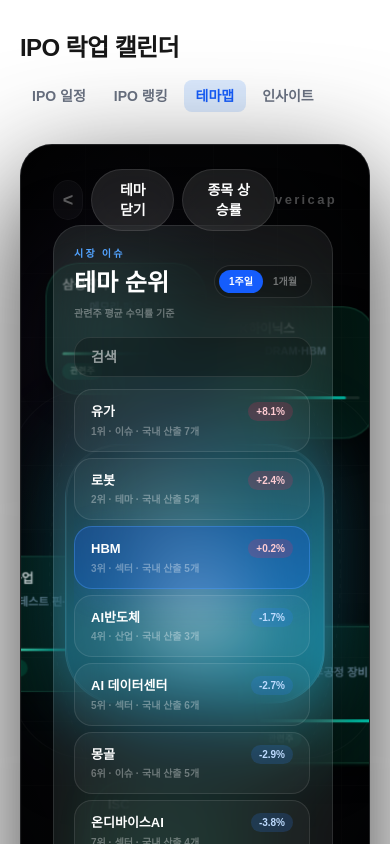
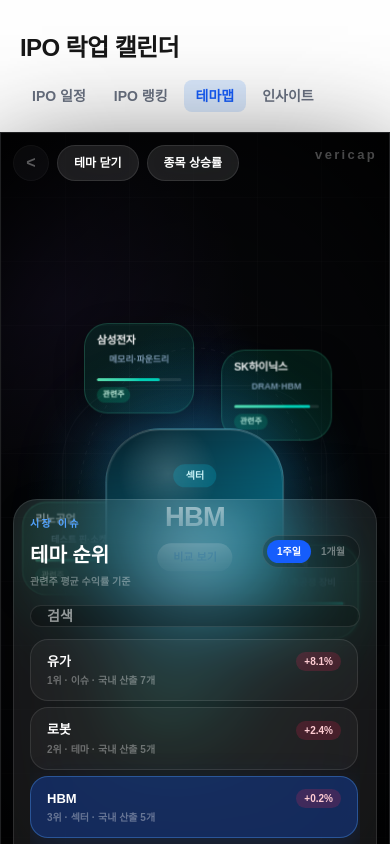
Before and after one commit to wjdwngkdsla-debug/invest-insight, a Next.js app: page /value-chain in a window 390 px wide. Shown: the top 844 px of the page. Built offline with nearby package versions, Linux system fonts and the light colour scheme.

Commit message:
fix: improve mobile ranking and theme map layouts

```diff
--- a/app/ranking/page.tsx
+++ b/app/ranking/page.tsx
@@ -17,7 +17,7 @@ export default function IpoRankingPage() {
   const { updated } = getSiteData();
 
   return (
-    <main className="mx-auto w-full max-w-[1040px] px-5 py-6">
+    <main className="mx-auto w-full max-w-[1040px] px-3 py-4 sm:px-5 sm:py-6">
       <h1 className="sr-only">IPO 랭킹</h1>
       <RankingSwitcher ipoRows={rows} lockupRows={lockupRows} priceDate={updated.slice(5)} />
     </main>
--- a/app/value-chain/page.tsx
+++ b/app/value-chain/page.tsx
@@ -58,7 +58,7 @@ export default function ValueChainPage() {
   };
 
   return (
-    <main className="w-full px-5 py-6">
+    <main className="w-full px-0 py-3 sm:px-5 sm:py-6">
       <script
         type="application/ld+json"
         dangerouslySetInnerHTML={{ __html: JSON.stringify(structuredData) }}
--- a/components/RankingSwitcher.tsx
+++ b/components/RankingSwitcher.tsx
@@ -7,13 +7,13 @@ import { IpoRankingTable } from "@/components/IpoRankingTable";
 import { LockupRankingTable } from "@/components/LockupRankingTable";
 
 type View = "ipo" | "lockup";
-const CHIP = "rounded-full px-4 py-2 text-[13px] font-bold transition-colors";
+const CHIP = "rounded-full px-3 py-2 text-[12px] font-bold transition-colors sm:px-4 sm:text-[13px]";
 
 export function RankingSwitcher({ ipoRows, lockupRows, priceDate, initialView = "ipo" }: { ipoRows: IpoRankingRow[]; lockupRows: LockupRankingRow[]; priceDate: string; initialView?: View }) {
   const [view, setView] = useState<View>(initialView);
   return (
     <div className="space-y-4">
-      <div className="flex items-center gap-2">
+      <div className="flex gap-2 overflow-x-auto pb-1 sm:items-center sm:overflow-visible sm:pb-0">
         <button type="button" onClick={() => setView("ipo")} className={`${CHIP} ${view === "ipo" ? "bg-blue-600 text-white" : "border border-gray-200 bg-white text-slate-600 hover:bg-gray-50"}`}>공모주 수익률</button>
         <button type="button" onClick={() => setView("lockup")} className={`${CHIP} ${view === "lockup" ? "bg-blue-600 text-white" : "border border-gray-200 bg-white text-slate-600 hover:bg-gray-50"}`}>기관 락업 해제일 등락률</button>
       </div>
--- a/components/ValueChainDemo.tsx
+++ b/components/ValueChainDemo.tsx
@@ -474,10 +474,10 @@ function centerTitleLines(title: string) {
 function centerTitleSize(title: string) {
   const lines = centerTitleLines(title);
   const longest = Math.max(...lines.map((line) => line.length));
-  if (lines.length === 1 && longest <= 5) return "text-[38px]";
-  if (lines.length <= 2 && longest <= 5) return "text-[34px]";
-  if (lines.length <= 2 && longest <= 7) return "text-[28px]";
-  return "text-[24px]";
+  if (lines.length === 1 && longest <= 5) return "text-[clamp(26px,7vw,38px)]";
+  if (lines.length <= 2 && longest <= 5) return "text-[clamp(24px,6.4vw,34px)]";
+  if (lines.length <= 2 && longest <= 7) return "text-[clamp(20px,5.4vw,28px)]";
+  return "text-[clamp(18px,4.8vw,24px)]";
 }
 
 function ThemeScatter({ issue, companies, period }: { issue: Issue; companies: Company[]; period: Period }) {
@@ -570,18 +570,18 @@ function ThemeScatter({ issue, companies, period }: { issue: Issue; companies: C
     : undefined;
 
   return (
-    <section className="rounded-[28px] border border-white/10 bg-white/[0.04] p-5">
-      <div className="mb-4 flex items-center justify-between gap-4">
+    <section className="rounded-[24px] border border-white/10 bg-white/[0.04] p-3.5 sm:rounded-[28px] sm:p-5">
+      <div className="mb-4 flex flex-col gap-3 sm:flex-row sm:items-center sm:justify-between sm:gap-4">
         <div>
-          <h3 className="text-xl font-black tracking-tight text-white">테마 종목 분포</h3>
-          <p className="mt-1 text-xs font-bold text-white/35">
+          <h3 className="text-lg font-black tracking-tight text-white sm:text-xl">테마 종목 분포</h3>
+          <p className="mt-1 break-keep text-[11px] font-bold text-white/35 sm:text-xs">
             {periodText} · x축 거래대금 합산 · y축 검색지수 평균 · 원 크기 수익률
           </p>
         </div>
-        <span className="rounded-full bg-blue-500/15 px-3 py-1 text-xs font-black text-blue-300">수익률 1위 {leader?.company.name}</span>
+        <span className="w-fit rounded-full bg-blue-500/15 px-3 py-1 text-[11px] font-black text-blue-300 sm:text-xs">수익률 1위 {leader?.company.name}</span>
       </div>
       <div className="relative overflow-hidden rounded-[24px] bg-black/35">
-        <svg viewBox={`0 0 ${width} ${height}`} className="h-[420px] w-full" preserveAspectRatio="none">
+        <svg viewBox={`0 0 ${width} ${height}`} className="h-[300px] w-full sm:h-[420px]" preserveAspectRatio="none">
           <defs>
             <linearGradient id="scatter-grid" x1="0" y1="0" x2="1" y2="1">
               <stop offset="0%" stopColor="rgba(96,165,250,0.14)" />
@@ -650,7 +650,7 @@ function ThemeScatter({ issue, companies, period }: { issue: Issue; companies: C
         </svg>
         {hovered ? (
           <div
-            className="pointer-events-none absolute z-20 w-[240px] rounded-2xl border border-white/10 bg-[#11131a]/95 p-4 text-white shadow-2xl backdrop-blur-xl"
+            className="pointer-events-none absolute z-20 w-[210px] rounded-2xl border border-white/10 bg-[#11131a]/95 p-3 text-white shadow-2xl backdrop-blur-xl sm:w-[240px] sm:p-4"
             style={tooltipPlacement}
           >
             <div className="flex items-start justify-between gap-3">
@@ -702,10 +702,11 @@ function OrbitStage({
       const rect = stage.getBoundingClientRect();
       const cx = rect.width / 2;
       const cy = rect.height / 2;
+      const compact = rect.width < 640;
       const count = Math.max(Math.min(items.length, 12), 1);
-      const sparseBoost = count <= 6 ? 1.16 : 1;
-      const rx = Math.min(rect.width * 0.36 * sparseBoost, 460);
-      const ry = Math.min(rect.height * 0.28 * sparseBoost, 285);
+      const sparseBoost = compact ? 0.95 : count <= 6 ? 1.16 : 1;
+      const rx = Math.min(rect.width * (compact ? 0.32 : 0.36) * sparseBoost, compact ? 155 : 460);
+      const ry = Math.min(rect.height * (compact ? 0.24 : 0.28) * sparseBoost, compact ? 170 : 285);
       const global = ((time - start) / period) * TAU;
       const track = stage.querySelector<SVGEllipseElement>("[data-track]");
       if (track) {
@@ -716,8 +717,8 @@ function OrbitStage({
       }
       stage.querySelectorAll<HTMLElement>("[data-orbit-card]").forEach((card) => {
         const base = Number(card.dataset.angle ?? 0);
-        const width = Number(card.dataset.width ?? 168);
-        const height = Number(card.dataset.height ?? 98);
+        const width = compact ? 112 : Number(card.dataset.width ?? 168);
+        const height = compact ? 92 : Number(card.dataset.height ?? 98);
         const angle = base + global;
         const depth = (Math.sin(angle) + 1) / 2;
         const scale = 0.98 + depth * 0.06;
@@ -765,24 +766,24 @@ function OrbitStage({
             data-angle={baseAngle}
             data-width="164"
             data-height="134"
-            className="absolute left-0 top-0 h-[134px] w-[164px] cursor-pointer select-none rounded-[34px] bg-transparent p-0 will-change-transform hover:!z-[70]"
+            className="absolute left-0 top-0 h-[92px] w-[112px] cursor-pointer select-none rounded-[24px] bg-transparent p-0 will-change-transform hover:!z-[70] sm:h-[134px] sm:w-[164px] sm:rounded-[34px]"
             title={item.detail}
           >
             <div
-              className={`flex h-full flex-col rounded-[34px] border px-4 py-3.5 text-white backdrop-blur-lg transition-colors ${style.card}`}
+              className={`flex h-full flex-col rounded-[24px] border px-3 py-2.5 text-white backdrop-blur-lg transition-colors sm:rounded-[34px] sm:px-4 sm:py-3.5 ${style.card}`}
               style={{
                 boxShadow:
                   `0 8px 32px rgba(0,0,0,0.45), 0 0 calc(var(--orbit-glow, 0) * 30px) ${style.shadow}`,
               }}
             >
               <div className="mb-1.5 flex items-start justify-between gap-2">
-                <span className="min-w-0 break-keep text-[13px] font-black leading-tight tracking-tight">{item.name}</span>
+                <span className="min-w-0 break-keep text-[11px] font-black leading-tight tracking-tight sm:text-[13px]">{item.name}</span>
               </div>
-              <p className="mb-3 truncate text-[11px] font-bold text-blue-200/65">{item.role}</p>
+              <p className="mb-2 truncate text-[9px] font-bold text-blue-200/65 sm:mb-3 sm:text-[11px]">{item.role}</p>
               <div className="mt-auto h-[3px] overflow-hidden rounded-full bg-white/10">
                 <div className={`h-full rounded-full bg-gradient-to-r ${style.gradient}`} style={{ width: `${Math.min(Math.max(item.score, 5), 100)}%` }} />
               </div>
-              <span className={`mt-2 inline-flex w-fit rounded-full px-2 py-0.5 text-[9px] font-black ${style.badge}`}>{item.category}</span>
+              <span className={`mt-1.5 inline-flex w-fit rounded-full px-1.5 py-0.5 text-[8px] font-black sm:mt-2 sm:px-2 sm:text-[9px] ${style.badge}`}>{item.category}</span>
             </div>
           </button>
         );
@@ -795,8 +796,8 @@ function OrbitStage({
         onClick={onOpenPanel}
         className="absolute left-1/2 top-1/2 z-40 flex -translate-x-1/2 -translate-y-1/2 flex-col items-center justify-center text-center text-white transition-transform duration-300 hover:scale-[1.04]"
         style={{
-          width: 260,
-          height: 260,
+          width: "clamp(156px, 46vw, 260px)",
+          height: "clamp(156px, 46vw, 260px)",
           borderRadius: 54,
           background: `radial-gradient(circle at 35% 25%, rgba(255,255,255,0.18), transparent 28%), ${style.center}`,
           border: "1px solid rgba(255,255,255,0.16)",
@@ -806,10 +807,10 @@ function OrbitStage({
         <span className="pointer-events-none absolute inset-0 rounded-[54px] border border-white/14 [animation:vc-pulse_2.8s_ease-out_infinite]" />
         <span className="pointer-events-none absolute -inset-3.5 rounded-[60px] border border-white/10 [animation:vc-pulse_3.4s_ease-out_infinite_0.6s]" />
         <span className={`mb-4 rounded-full px-3 py-1 text-[10px] font-black ${style.badge}`}>{center.category}</span>
-        <span className={`max-w-[220px] truncate break-keep px-3 text-center ${centerTitleSize(center.title)} font-black leading-none tracking-tight`}>
+        <span className={`max-w-[136px] truncate break-keep px-2 text-center text-2xl font-black leading-none tracking-tight sm:max-w-[220px] sm:px-3 ${centerTitleSize(center.title)}`}>
           {center.title}
         </span>
-        <span className="mt-4 rounded-full bg-white px-5 py-2 text-[12px] font-black text-blue-700 shadow-lg">비교 보기</span>
+        <span className="mt-3 rounded-full bg-white px-4 py-1.5 text-[11px] font-black text-blue-700 shadow-lg sm:mt-4 sm:px-5 sm:py-2 sm:text-[12px]">비교 보기</span>
       </button>
         );
       })()}
@@ -832,14 +833,14 @@ function StockReturnTable({
   const periodText = rows.length ? metricPeriodTextFromMetrics(rows.map((row) => row.metric), period) : periodLabel(period);
 
   return (
-    <div className="absolute inset-0 overflow-auto px-8 pb-8 pt-24 text-white">
-      <section className="mx-auto max-w-[1280px] rounded-[30px] border border-white/10 bg-[#0b0d13]/88 p-6 shadow-[0_30px_90px_rgba(0,0,0,0.5)] backdrop-blur-2xl">
-        <div className="mb-5 flex flex-wrap items-start justify-between gap-4">
+    <div className="absolute inset-0 overflow-auto px-3 pb-5 pt-20 text-white sm:px-8 sm:pb-8 sm:pt-24">
+      <section className="mx-auto max-w-[1280px] rounded-[24px] border border-white/10 bg-[#0b0d13]/88 p-4 shadow-[0_30px_90px_rgba(0,0,0,0.5)] backdrop-blur-2xl sm:rounded-[30px] sm:p-6">
+        <div className="mb-5 flex flex-col gap-4 sm:flex-row sm:flex-wrap sm:items-start sm:justify-between">
           <div>
             <p className="mb-1 text-[10px] font-black uppercase tracking-[0.22em] text-blue-400">종목 상승률</p>
-            <h2 className="text-3xl font-black tracking-tight">테마 관련주 상승률</h2>
+            <h2 className="text-2xl font-black tracking-tight sm:text-3xl">테마 관련주 상승률</h2>
           </div>
-          <div className="flex flex-wrap items-center justify-end gap-3">
+          <div className="flex flex-wrap items-center gap-2 sm:justify-end sm:gap-3">
             <span className="rounded-full bg-white/[0.07] px-3 py-2 text-xs font-black text-white/40">{periodText}</span>
             <div className="inline-flex rounded-full border border-white/10 bg-white/10 p-1">
               {PERIOD_OPTIONS.map(({ value, label }) => (
@@ -847,7 +848,7 @@ function StockReturnTable({
                   key={value}
                   type="button"
                   onClick={() => setPeriod(value)}
-                  className={`whitespace-nowrap rounded-full px-3.5 py-2 text-xs font-black transition ${
+                  className={`whitespace-nowrap rounded-full px-3 py-1.5 text-[11px] font-black transition sm:px-3.5 sm:py-2 sm:text-xs ${
                     period === value ? "bg-blue-600 text-white shadow-md" : "text-white/45 hover:text-white/70"
                   }`}
                 >
@@ -857,8 +858,8 @@ function StockReturnTable({
             </div>
           </div>
         </div>
-        <div className="overflow-hidden rounded-2xl border border-white/10">
-          <table className="w-full border-collapse text-sm">
+        <div className="overflow-x-auto rounded-2xl border border-white/10">
+          <table className="w-full min-w-[1080px] border-collapse text-sm">
             <thead className="bg-white/[0.05]">
               <tr className="border-b border-white/10 text-left">
                 {["순위", "종목", "현재가", `${periodLabel(period)} 등락률`, "시가총액", "거래대금", "테마", "상승 이유"].map((head, index) => (
@@ -937,17 +938,17 @@ function ComparePanel({
 
   return (
     <aside
-      className="absolute bottom-0 right-0 top-0 z-[80] overflow-auto border-l border-white/10 bg-[#07080b]/95 shadow-[-32px_0_80px_rgba(0,0,0,0.55)] backdrop-blur-2xl transition-[width] duration-500"
-      style={{ width: panelWidth }}
+      className="absolute inset-x-0 bottom-0 top-0 z-[120] overflow-auto border-l border-white/10 bg-[#07080b]/95 shadow-[-32px_0_80px_rgba(0,0,0,0.55)] backdrop-blur-2xl transition-[width] duration-500 sm:left-auto"
+      style={{ width: panelWidth, maxWidth: "100%" }}
     >
       <div
         role="separator"
         aria-orientation="vertical"
         aria-label="상세 패널 폭 조절"
         onPointerDown={onResizeStart}
-        className="absolute bottom-0 left-0 top-0 z-[95] w-2 cursor-col-resize border-l border-blue-400/25 bg-blue-400/0 transition hover:bg-blue-400/10"
+        className="absolute bottom-0 left-0 top-0 z-[95] hidden w-2 cursor-col-resize border-l border-blue-400/25 bg-blue-400/0 transition hover:bg-blue-400/10 sm:block"
       />
-      <div className="sticky top-0 z-[90] border-b border-white/10 bg-[#07080b]/95 px-7 py-4 backdrop-blur-2xl">
+      <div className="sticky top-0 z-[90] border-b border-white/10 bg-[#07080b]/95 px-4 py-3 backdrop-blur-2xl sm:px-7 sm:py-4">
         <button
           type="button"
           onClick={onClose}
@@ -956,12 +957,12 @@ function ComparePanel({
         >
           ×
         </button>
-        <div className="flex items-center justify-between gap-4 pl-12">
+        <div className="flex flex-col gap-3 pl-12 sm:flex-row sm:items-center sm:justify-between sm:gap-4">
         <div>
           <p className="mb-0.5 text-[10px] font-black uppercase tracking-[0.22em] text-blue-400">{focusCompany ? "종목 연결망" : "관련주 비교"}</p>
-          <h2 className="text-3xl font-black tracking-tight text-white">{focusCompany ? `${focusCompany.name} 관련 테마` : issue.title}</h2>
+          <h2 className="break-keep text-2xl font-black tracking-tight text-white sm:text-3xl">{focusCompany ? `${focusCompany.name} 관련 테마` : issue.title}</h2>
         </div>
-        <div className="flex shrink-0 items-center gap-3">
+        <div className="flex shrink-0 flex-wrap items-center gap-2 sm:gap-3">
           <span className="rounded-full bg-white/[0.07] px-3 py-2 text-xs font-black text-white/40">{periodText}</span>
           <div className="inline-flex rounded-full border border-white/10 bg-white/10 p-1">
             {PERIOD_OPTIONS.map(({ value, label }) => (
@@ -969,7 +970,7 @@ function ComparePanel({
                 key={value}
                 type="button"
                 onClick={() => setPeriod(value)}
-                className={`whitespace-nowrap rounded-full px-4 py-2 text-xs font-black transition ${period === value ? "bg-blue-600 text-white shadow-md" : "text-white/45 hover:text-white/65"}`}
+                className={`whitespace-nowrap rounded-full px-3 py-1.5 text-[11px] font-black transition sm:px-4 sm:py-2 sm:text-xs ${period === value ? "bg-blue-600 text-white shadow-md" : "text-white/45 hover:text-white/65"}`}
               >
                 {label}
               </button>
@@ -981,13 +982,13 @@ function ComparePanel({
         </div>
         </div>
       </div>
-      <div className="px-7 py-6">
+      <div className="px-4 py-5 sm:px-7 sm:py-6">
         <p className="mb-5 text-sm font-semibold leading-7 text-white/45">
           {focusCompany ? `${focusCompany.name}이 연결된 테마와 섹터를 모아 봅니다. 종목을 기준으로 시장 이슈를 거슬러 올라가는 화면입니다.` : issue.desc}
         </p>
         {focusCompany ? (
-          <div className="mb-6 overflow-hidden rounded-2xl border border-blue-400/20 bg-blue-500/[0.06]">
-            <table className="w-full border-collapse text-sm">
+          <div className="mb-6 overflow-x-auto rounded-2xl border border-blue-400/20 bg-blue-500/[0.06]">
+            <table className="w-full min-w-[760px] border-collapse text-sm">
               <thead className="bg-white/[0.03]">
                 <tr className="border-b border-white/10">
                   {["테마·섹터", "분류", "평균 수익률", "연결 이유"].map((head, index) => (
@@ -1031,8 +1032,8 @@ function ComparePanel({
         )}
         {!focusCompany ? (
           <>
-        <div className="mt-6 overflow-hidden rounded-2xl border border-white/10">
-          <table className="w-full border-collapse text-sm">
+        <div className="mt-6 overflow-x-auto rounded-2xl border border-white/10">
+          <table className="w-full min-w-[620px] border-collapse text-sm">
             <thead className="bg-white/[0.03]">
               <tr className="border-b border-white/10">
                 {["종목", "연관성"].map((head, index) => (
@@ -1057,8 +1058,8 @@ function ComparePanel({
             </tbody>
           </table>
         </div>
-        <div className="mt-6 overflow-hidden rounded-2xl border border-white/10">
-          <table className="w-full border-collapse text-sm">
+        <div className="mt-6 overflow-x-auto rounded-2xl border border-white/10">
+          <table className="w-full min-w-[860px] border-collapse text-sm">
             <thead className="bg-white/[0.03]">
               <tr className="border-b border-white/10">
                 {FINANCIAL_TABLE_COLUMNS.map((column) => (
@@ -1248,7 +1249,7 @@ export function ValueChainDemo() {
   const categoryFilters: Array<"전체" | OrbitCategory> = ["전체", "산업", "섹터", "관련주", "이슈"];
 
   return (
-    <div className="relative h-[calc(100vh-120px)] min-h-[860px] overflow-hidden rounded-[32px] border border-white/10 bg-[#07080b] shadow-[0_40px_120px_rgba(0,0,0,0.8)]">
+    <div className="relative h-[calc(100vh-72px)] min-h-[720px] overflow-hidden rounded-none border border-white/10 bg-[#07080b] shadow-[0_40px_120px_rgba(0,0,0,0.8)] sm:h-[calc(100vh-120px)] sm:min-h-[860px] sm:rounded-[32px]">
       <style>{`
         @keyframes vc-pulse {
           0% { opacity: 1; transform: scale(1); }
@@ -1257,13 +1258,13 @@ export function ValueChainDemo() {
       `}</style>
       <div className="pointer-events-none absolute inset-0 bg-[linear-gradient(rgba(255,255,255,0.024)_1px,transparent_1px),linear-gradient(90deg,rgba(255,255,255,0.024)_1px,transparent_1px)] bg-[size:64px_64px]" />
       <div className="pointer-events-none absolute inset-0 bg-[radial-gradient(circle_at_50%_48%,rgba(37,99,235,0.16),transparent_38%),radial-gradient(circle_at_14%_22%,rgba(139,92,246,0.1),transparent_28%)]" />
-      <header className="absolute left-8 right-8 top-6 z-[75] flex items-center justify-between">
-        <div className="flex items-center gap-2">
+      <header className="absolute left-3 right-3 top-3 z-[75] flex items-start justify-between gap-3 sm:left-8 sm:right-8 sm:top-6 sm:items-center">
+        <div className="flex max-w-[calc(100vw-24px)] gap-2 overflow-x-auto pb-1 sm:max-w-none sm:items-center sm:overflow-visible sm:pb-0">
           <button
             type="button"
             onClick={goBack}
             disabled={!navHistory.length}
-            className="flex h-10 w-10 items-center justify-center rounded-full border border-white/10 bg-white/10 text-lg font-black text-white backdrop-blur-lg transition hover:bg-white/15 disabled:cursor-not-allowed disabled:opacity-35"
+            className="flex h-9 w-9 shrink-0 items-center justify-center rounded-full border border-white/10 bg-white/10 text-base font-black text-white backdrop-blur-lg transition hover:bg-white/15 disabled:cursor-not-allowed disabled:opacity-35 sm:h-10 sm:w-10 sm:text-lg"
             aria-label="이전 탐색으로 돌아가기"
           >
             &lt;
@@ -1275,7 +1276,7 @@ export function ValueChainDemo() {
               setPeriod("week");
               setMenuOpen((value) => !value);
             }}
-            className="rounded-full border border-white/10 bg-white/10 px-5 py-2.5 text-sm font-black text-white backdrop-blur-lg transition hover:bg-white/15"
+            className="shrink-0 rounded-full border border-white/10 bg-white/10 px-4 py-2 text-xs font-black text-white backdrop-blur-lg transition hover:bg-white/15 sm:px-5 sm:py-2.5 sm:text-sm"
           >
             {menuOpen ? "테마 닫기" : "테마 선택"}
           </button>
@@ -1287,7 +1288,7 @@ export function ValueChainDemo() {
               setMenuOpen(false);
               setSearchOpen(false);
             }}
-            className={`rounded-full border px-5 py-2.5 text-sm font-black backdrop-blur-lg transition ${
+            className={`shrink-0 rounded-full border px-4 py-2 text-xs font-black backdrop-blur-lg transition sm:px-5 sm:py-2.5 sm:text-sm ${
               viewMode === "returns" ? "border-blue-400/35 bg-blue-600 text-white" : "border-white/10 bg-white/10 text-white hover:bg-white/15"
             }`}
           >
@@ -1299,11 +1300,11 @@ export function ValueChainDemo() {
         </div>
       </header>
       {menuOpen ? (
-        <aside className="absolute bottom-8 left-8 top-20 z-[70] flex w-[280px] flex-col overflow-hidden rounded-[28px] border border-white/10 bg-white/[0.07] p-5 text-white shadow-[0_30px_80px_rgba(0,0,0,0.4)] backdrop-blur-2xl">
+        <aside className="absolute bottom-4 left-3 right-3 z-[70] flex max-h-[46vh] flex-col overflow-hidden rounded-[24px] border border-white/10 bg-white/[0.08] p-4 text-white shadow-[0_30px_80px_rgba(0,0,0,0.4)] backdrop-blur-2xl sm:bottom-8 sm:left-8 sm:right-auto sm:top-20 sm:max-h-none sm:w-[280px] sm:rounded-[28px] sm:p-5">
           <div className="mb-4">
             <p className="mb-1 text-[10px] font-black uppercase tracking-[0.22em] text-blue-400">시장 이슈</p>
             <div className="flex items-end justify-between gap-3">
-              <h2 className="text-2xl font-black leading-tight">테마 순위</h2>
+              <h2 className="text-xl font-black leading-tight sm:text-2xl">테마 순위</h2>
               <div className="inline-flex rounded-full border border-white/10 bg-black/20 p-1">
                 {PERIOD_OPTIONS.slice(1, 3).map(({ value, label }) => (
                   <button
@@ -1319,7 +1320,7 @@ export function ValueChainDemo() {
                 ))}
               </div>
             </div>
-            <p className="mt-2 text-[10px] font-bold text-white/35">관련주 평균 수익률 기준</p>
+            <p className="mt-1.5 text-[10px] font-bold text-white/35 sm:mt-2">관련주 평균 수익률 기준</p>
           </div>
           <button
             type="button"
@@ -1364,7 +1365,7 @@ export function ValueChainDemo() {
         </aside>
       ) : null}
       {menuOpen && searchOpen ? (
-        <aside className="absolute bottom-8 left-[328px] top-20 z-[110] flex w-[320px] flex-col overflow-hidden rounded-[28px] border border-white/10 bg-[#0b0d13]/95 p-5 text-white shadow-[0_30px_80px_rgba(0,0,0,0.45)] backdrop-blur-2xl">
+        <aside className="absolute bottom-4 left-3 right-3 top-20 z-[130] flex flex-col overflow-hidden rounded-[24px] border border-white/10 bg-[#0b0d13]/95 p-4 text-white shadow-[0_30px_80px_rgba(0,0,0,0.45)] backdrop-blur-2xl sm:bottom-8 sm:left-[328px] sm:right-auto sm:w-[320px] sm:rounded-[28px] sm:p-5">
           <div className="mb-4 flex items-start justify-between gap-4">
             <div>
               <p className="mb-1 text-[10px] font-black uppercase tracking-[0.22em] text-blue-400">전체 목록</p>
@@ -1431,7 +1432,7 @@ export function ValueChainDemo() {
         className="absolute inset-0 z-10 transition-all duration-500"
         style={{
           left: 0,
-          right: panelOpen ? detailPanelWidth : 0,
+          right: panelOpen ? `min(${detailPanelWidth}px, 100vw)` : 0,
         }}
       >
         {viewMode === "returns" ? (
```
Also changed, not shown: components/IpoRankingTable.tsx (+5 -5 lines).
